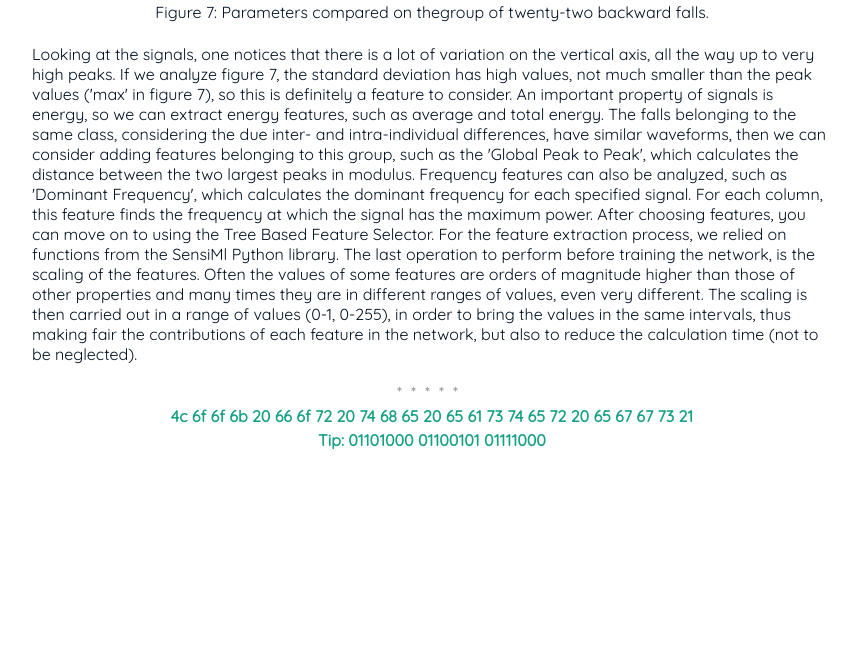
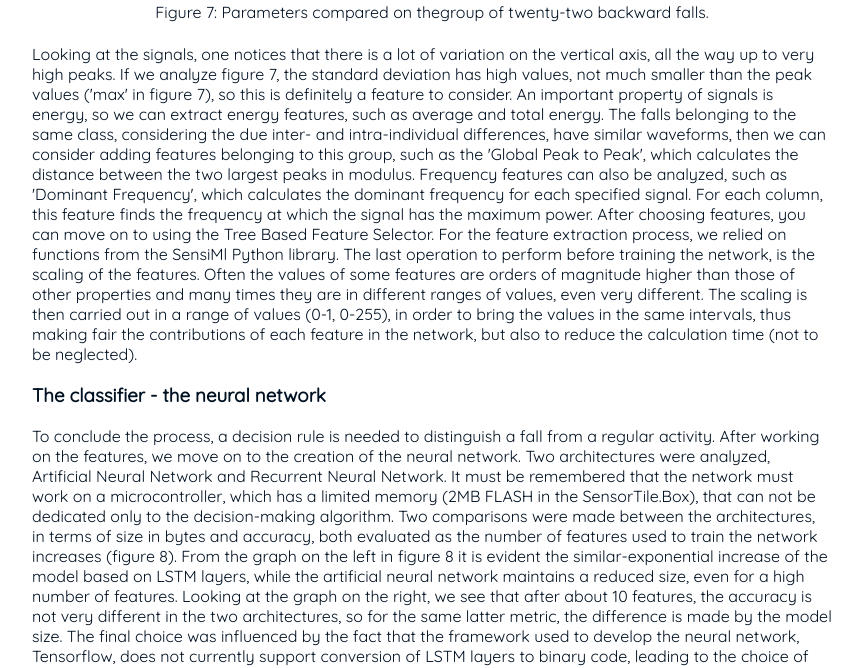
Before and after one commit to FreShq99/frenkishqepa.com, a Jekyll site: the page built from _posts/2021-05-11-report.md, in a window 1280 px wide and 1400 px high, scrolled down 6014 px. Shown: the part 118-786 px from the top of the window, without its empty margins (208-1070 px from the left). Built offline with Jekyll 4.4.1, drawn with Linux system fonts in a browser that asks for light colours; before the commit the page ends 6644 px from its top, so only the background shows below that; some of the changed text lies outside the part shown.

Commit message:
Update 2021-05-11-report.md

```diff
--- a/_posts/2021-05-11-report.md
+++ b/_posts/2021-05-11-report.md
@@ -100,3 +100,14 @@ For the feature extraction process, we relied on functions from the SensiMl Pyth
 
 The last operation to perform before training the network, is the scaling of the features. Often the values of some features are orders of magnitude higher than those of other properties and many times they are in different ranges of values, even very different.
 The scaling is then carried out in a range of values (0-1, 0-255), in order to bring the values in the same intervals, thus making fair the contributions of each feature in the network, but also to reduce the calculation time (not to be neglected).
+
+<H3> The classifier - the neural network </h3>
+To conclude the process, a decision rule is needed to distinguish a fall from a regular activity.
+After working on the features, we move on to the creation of the neural network. Two architectures were analyzed, Artificial Neural Network and Recurrent Neural Network. It must be remembered that the network must work on a microcontroller, which has a limited memory (2MB FLASH in the SensorTile.Box), that can not be dedicated only to the decision-making algorithm. Two comparisons were made between the architectures, in terms of size in bytes and accuracy, both evaluated as the number of features used to train the network increases (figure 8).
+From the graph on the left in figure 8 it is evident the similar-exponential increase of the model based on LSTM layers, while the artificial neural network maintains a reduced size, even for a high number of features. Looking at the graph on the right, we see that after about 10 features, the accuracy is not very different in the two architectures, so for the same latter metric, the difference is made by the model size.
+The final choice was influenced by the fact that the framework used to develop the neural network, Tensorflow, does not currently support conversion of LSTM layers to binary code, leading to the choice of the artificial neural network, trained with 42 features.
+
+<p align="center" width="100%">
+    <img width="70%" src="https://github.com/freshq99/freshq99.github.io/blob/master/assets/img/ReportMetroBS/metrics.png?raw=true">
+    <p align="center">Figure 8:  Metrics of the two models compared as the number of features used to train thenetwork increased.<p align="center">
+</p>
```
